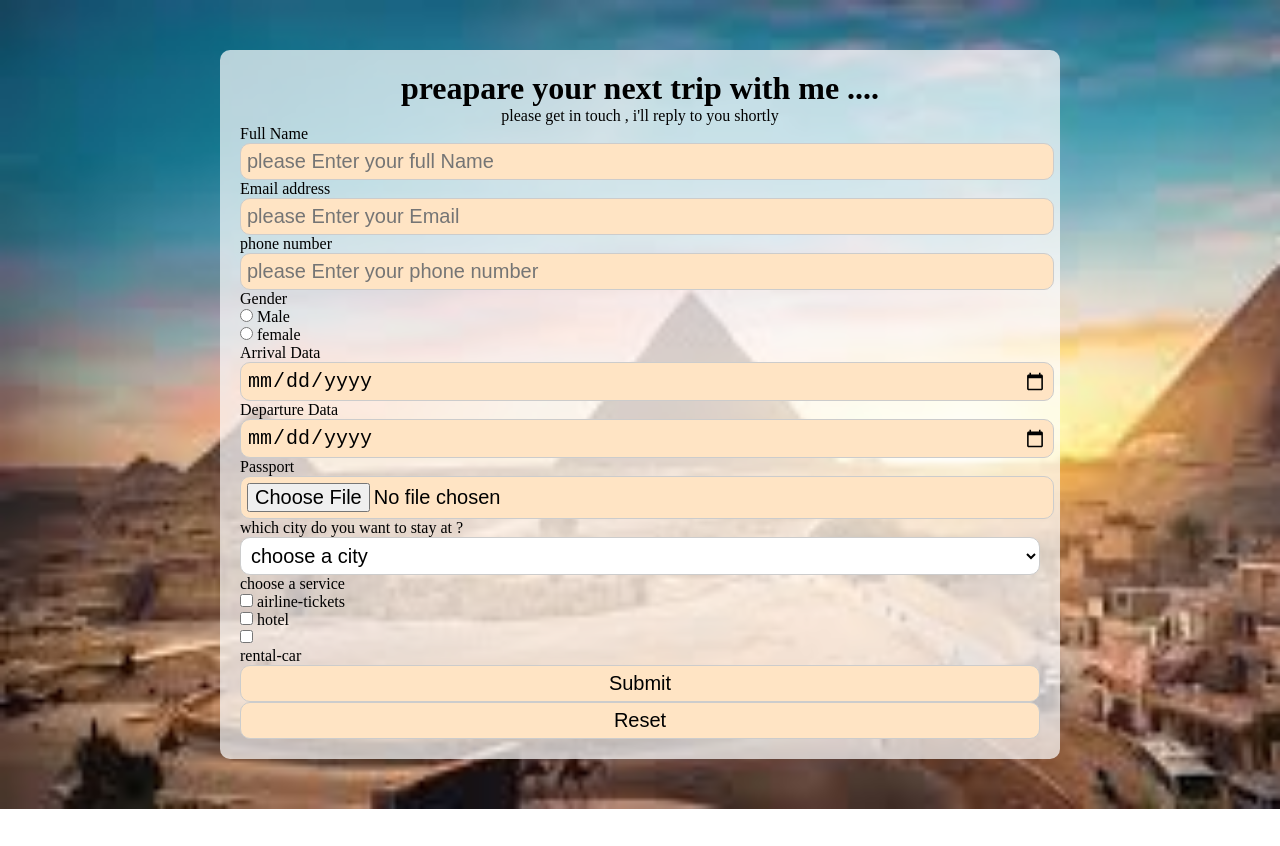
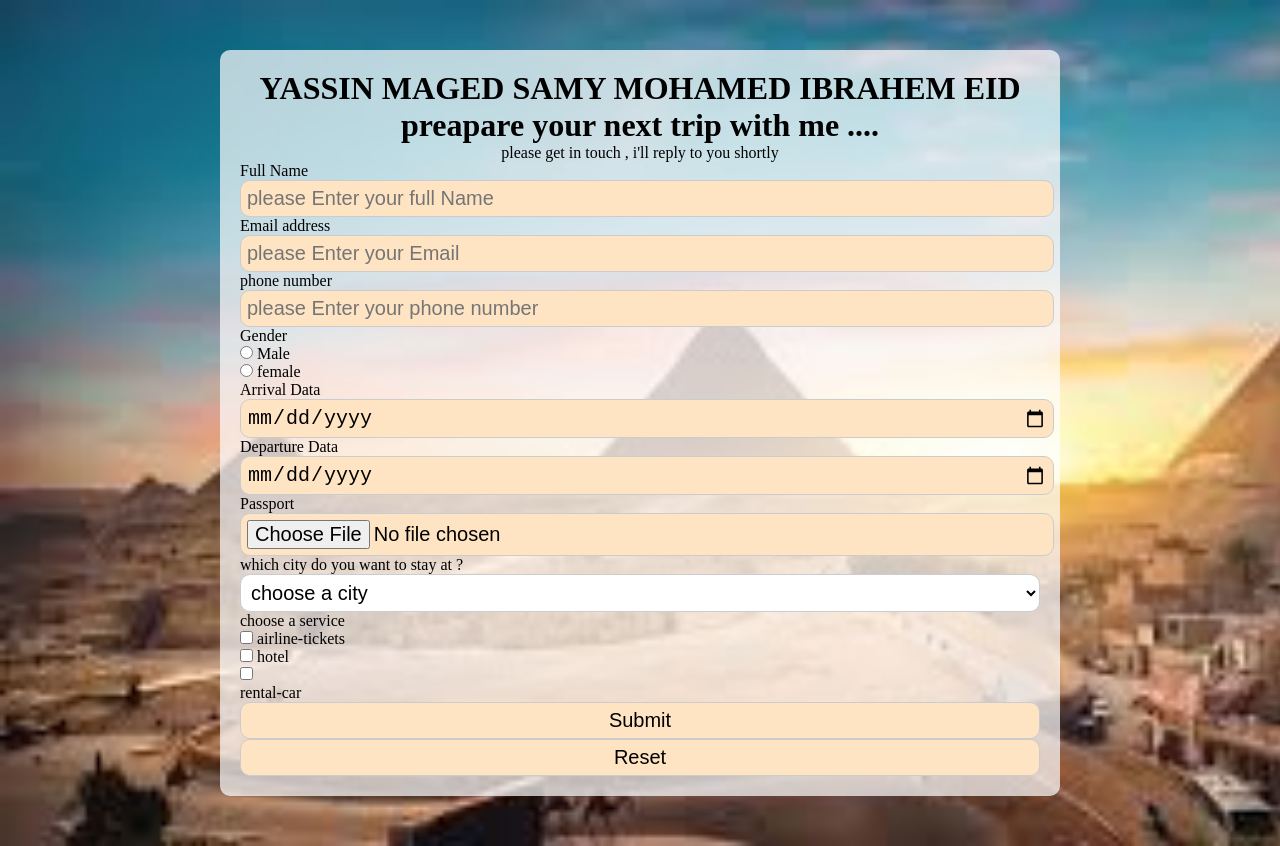
Before and after one commit to yassin-eid/booking-for-a-vacation, a plain HTML site: page lesson 7/index.html in a window 1280 px wide. Before the commit the page ends 809 px from the top, so only its background shows below. Drawn offline with Linux system fonts and the light colour scheme.

Commit message:
i added my name

```diff
--- a/lesson 7/index.html
+++ b/lesson 7/index.html
@@ -6,6 +6,7 @@
 </head>
 <body>
     <form action="">
+        <h1>YASSIN MAGED SAMY MOHAMED IBRAHEM EID</h1>
     <h1>preapare your next trip with me ....</h1>
     <p>please get in touch , i'll reply to you shortly</p>
     <div>
```
